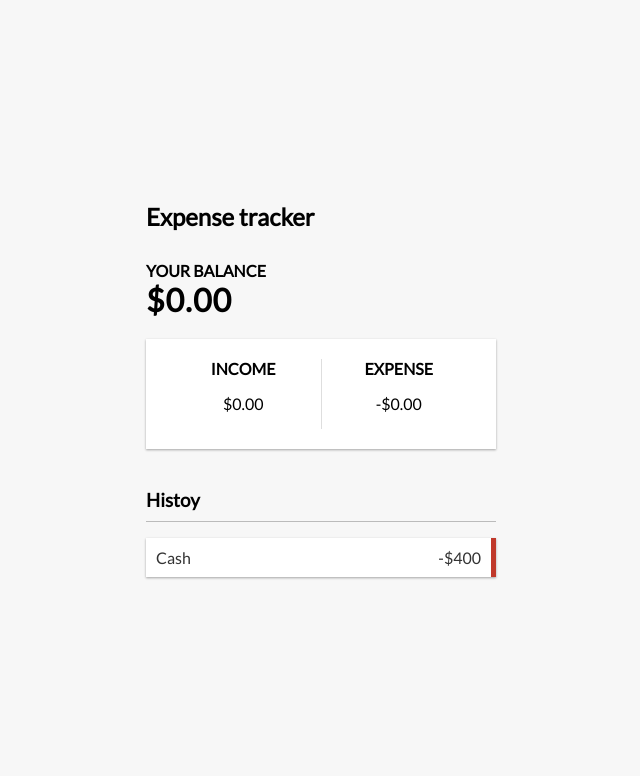
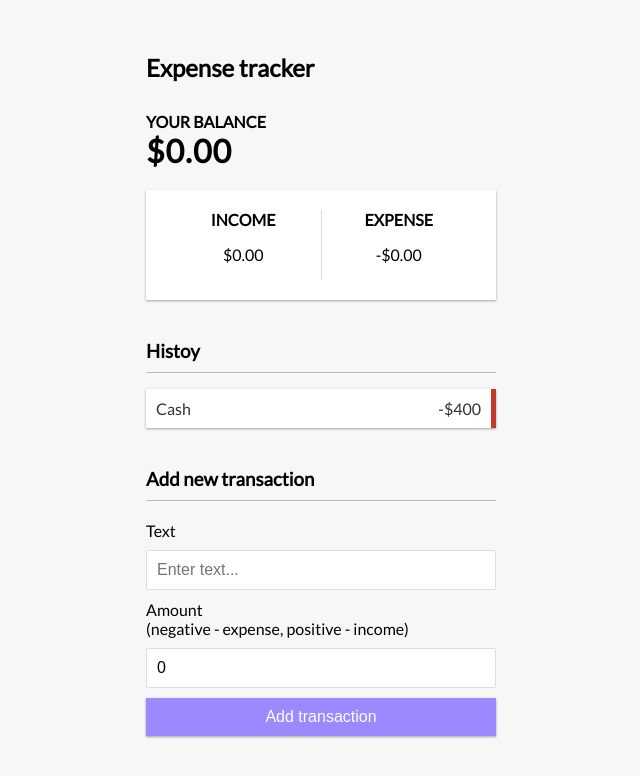
Before and after one commit to yuliethc/expense_tracker, a React (Create React App) app: page / in a window 1280 px wide. Shown: the top 776 px of the page, without its empty margins (319-959 px from the left). Built offline with nearby package versions, Linux system fonts and the light colour scheme.

Commit message:
Add transaction

```diff
--- a/src/App.js
+++ b/src/App.js
@@ -3,6 +3,7 @@
 import Balance from "./components/Balance";
 import IncomeExpenses from "./components/IncomeExpenses";
 import TransactionList from "./components/TransactionList";
+import AddTransacton from "./components/AddTransacton";
 
 function App() {
   return (
@@ -12,6 +13,7 @@
         <Balance />
         <IncomeExpenses/>
         <TransactionList/>
+        <AddTransacton/>
       </div>
     </>
   );
--- /dev/null
+++ b/src/components/AddTransacton.js
@@ -0,0 +1,41 @@
+import { useState } from "react";
+
+const AddTransacton = () => {
+  const [text, setText] = useState("");
+  const [amount, setAmount] = useState(0);
+  return (
+    <>
+      <h3>Add new transaction</h3>
+      <form id="form" action="">
+        <div className="form-control">
+          <label htmlFor="text">Text</label>
+          <input
+            value={text}
+            onChange={(e)=>setText(e.target.value)}
+            type="text"
+            id="text"
+            placeholder="Enter text..."
+          />
+        </div>
+        <div className="form-control">
+          <label htmlFor="amount">
+            Amount
+            <br />
+            (negative - expense, positive - income)
+          </label>
+          <input
+            value={amount}
+            onChange={(e)=>setAmount(e.target.value)}
+            type="number"
+            name=""
+            id="amount"
+            placeholder="Enter amount"
+          />
+        </div>
+        <button className="btn">Add transaction</button>
+      </form>
+    </>
+  );
+};
+
+export default AddTransacton;
```
